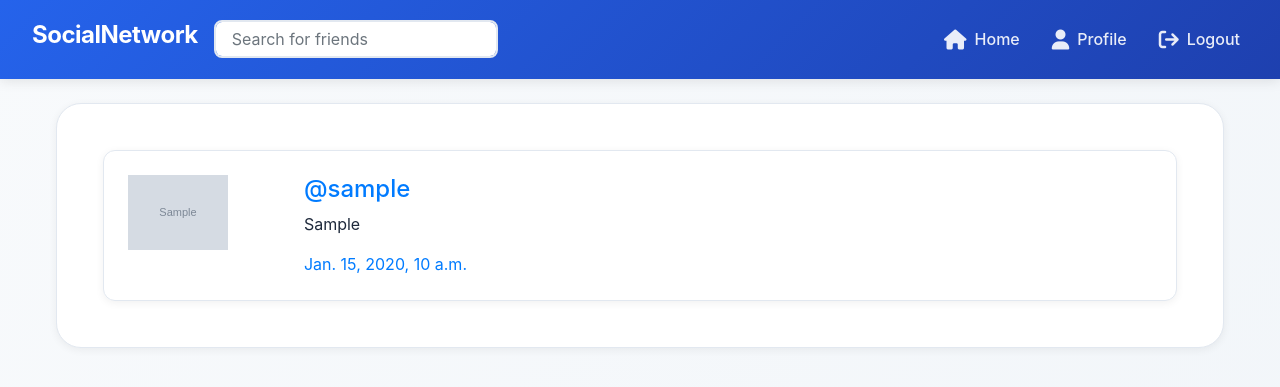
After one commit to ebraheem54/social_Network, a Django app: page /home/ in a window 1280 px wide. The commit adds this page. Shown: the top 387 px of the page. Run offline with Django 5.2, Linux system fonts and the light colour scheme; a user stored in the database is signed in; tables that the repository leaves empty hold one stand-in row (values such as "Sample post"); grey boxes marked "Sample" are stand-in pictures; some libraries are stand-ins or nearby versions.

Commit message:
add Home Page views and models and Template

```diff
--- /dev/null
+++ b/socialNetworkApp/Templates/homepage.html
@@ -0,0 +1,51 @@
+{%  extends 'base.html' %}
+{% load crispy_forms_tags %}
+
+{% block title %}
+Home
+{% endblock title %}
+
+
+{% block navbar %}
+
+
+{%  include 'navbar.html' %}
+
+{% endblock navbar %}
+
+{% block content %}
+
+<div class="row" style="margin-top:2%;">
+
+    <div class="col" >
+
+        <div class="card card-body"style="border-radius:25px;">
+
+            {% for post in object_list %}
+
+            <div class="card" style="margin: 2%;">
+
+                <div class="card-body row">
+                    <div class="col-md-2">
+                        <img src="{{post.user.profile_pic.url}}" style="max-width:100px; max-height:100px;">
+                    </div>
+                    <div class="col-md-10">
+                        <a href="/user/{{post.user.username}}" class="card-link"><h4>@{{post.user.username}}</h4></a>
+                        <p class="card-text">{{post.caption}}</p>
+                        <a href="#" class="card-link">{{post.date_created}}</a>
+                    </div>
+                </div>
+            </div>
+
+            {% endfor %}
+            {%  include 'pagination.html' %}
+        </div>
+
+        <br>
+    </div>
+
+
+
+</div>
+
+{% endblock content %}
--- a/socialNetworkApp/Templates/navbar.html
+++ b/socialNetworkApp/Templates/navbar.html
@@ -15,7 +15,7 @@
 
 
             <li class="nav-item">
-                <a class="nav-link" href=""> <i class="fa fa-home fa-lg"></i> Home</a>
+        <a class="nav-link" href="{% url 'home-page' %}"> <i class="fa fa-home fa-lg"></i> Home</a>
             </li>
 
 
--- a/socialNetworkApp/core/models.py
+++ b/socialNetworkApp/core/models.py
@@ -15,6 +15,13 @@ class User(AbstractUser):
         else:
              return False
 
+    def get_followings(self):
+       followings= Friends.objects.filter(user_A=self)
+       temp=[]
+       for i in followings:
+            temp.append(i.user_B.id)
+       return temp
+
 class Post(models.Model):
     user=models.ForeignKey(User,on_delete=models.CASCADE)
     caption=models.TextField(max_length=600,null=False)
--- a/socialNetworkApp/core/urls.py
+++ b/socialNetworkApp/core/urls.py
@@ -13,5 +13,6 @@ urlpatterns=[
     path('search/',SearchResults.as_view(),name='search'),
     path('follow/<int:id>',follow_user,name='follow_user'),
     path('unfollow/<int:id>',unfollow_user,name='follow_user'),
+    path('home/',HomePage.as_view(),name='home-page'),
 
 ]
--- a/socialNetworkApp/core/views.py
+++ b/socialNetworkApp/core/views.py
@@ -116,6 +116,8 @@ class AccountSettingsView(UpdateView):
      def get_object(self, queryset =None):
           return self.request.user
 
+
+@method_decorator (login_required(login_url='login'),name='dispatch')
 class SearchResults(ListView):
      model=User
      template_name='search-results.html'
@@ -142,3 +144,15 @@ def unfollow_user(request,id):
      new_friend=Friends.objects.filter(user_A=user_A,user_B=user_B).delete()
 
      return redirect('/user/'+user_B.username)
+
+
+
+@method_decorator (login_required(login_url='login'),name='dispatch')
+class HomePage(ListView):
+     model=Post
+     template_name='homepage.html'
+     paginate_by=4
+
+     def get_queryset(self):
+          followings=self.request.user.get_followings()
+          return Post.objects.filter(user_id__in=followings)
```
